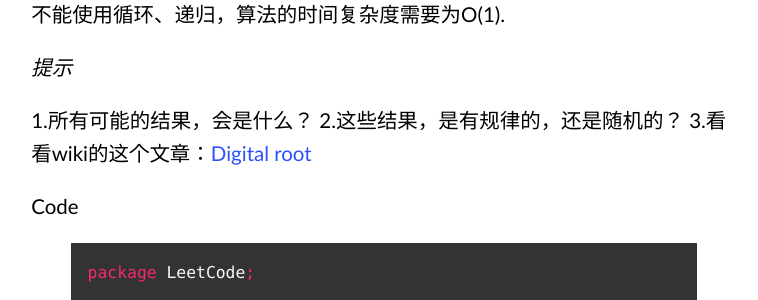
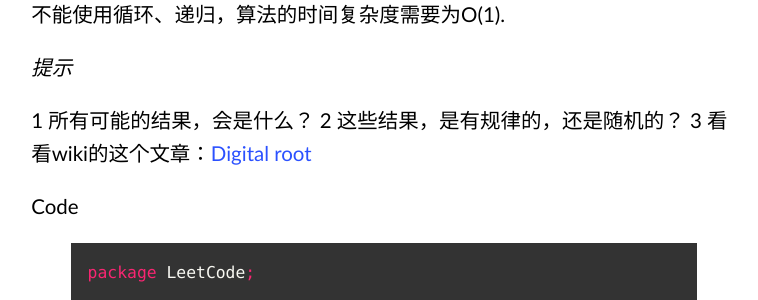
Before and after one commit to skyquiet/skyquiet.github.io, a Jekyll site: the page built from _posts/2015-09-15-DigitalRoot.md, in a window 1280 px wide and 900 px high, scrolled down 967 px. Shown: the part 152-452 px from the top of the window, without its empty margins (256-1014 px from the left). Built offline with Jekyll 4.4.1, drawn with Linux system fonts in a browser that asks for light colours; nearby versions of some CDN libraries; some web fonts are replaced.

```diff
--- a/_posts/2015-09-15-DigitalRoot.md
+++ b/_posts/2015-09-15-DigitalRoot.md
@@ -45,9 +45,9 @@ Digital root  有时候也用来做检验和。
 *提示*
 
 
-1.所有可能的结果，会是什么？
-2.这些结果，是有规律的，还是随机的？
-3.看看wiki的这个文章：[Digital root](https://en.wikipedia.org/wiki/Digital_root#Congruence_formula)
+1 所有可能的结果，会是什么？
+2 这些结果，是有规律的，还是随机的？
+3 看看wiki的这个文章：[Digital root](https://en.wikipedia.org/wiki/Digital_root#Congruence_formula)
 
 
 **Code**
```
